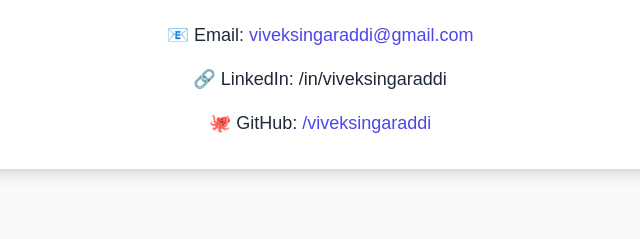
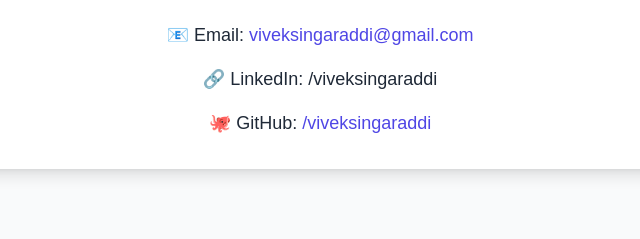
Before and after one commit to viveksingaraddi/web-project, a plain HTML site: page index.html in a window 1280 px wide. Shown: the part 2172-2411 px from the top of the page, 320-960 px from the left. Drawn offline with nearby package versions, Linux system fonts and the light colour scheme; a web font is replaced by a local one.

Commit message:
Update LinkedIn URL in index.html

```diff
--- a/index.html
+++ b/index.html
@@ -244,7 +244,7 @@
               <a
                 href="https://www.linkedin.com/in/vivek-singaraddi-65653a384?utm_source=share&utm_campaign=share_via&utm_content=profile&utm_medium=android_app
                 class="text-indigo-600 hover:underline"
-                >/in/viveksingaraddi</a
+                >/viveksingaraddi</a
               >
             </p>
             <p class="text-lg">
```
